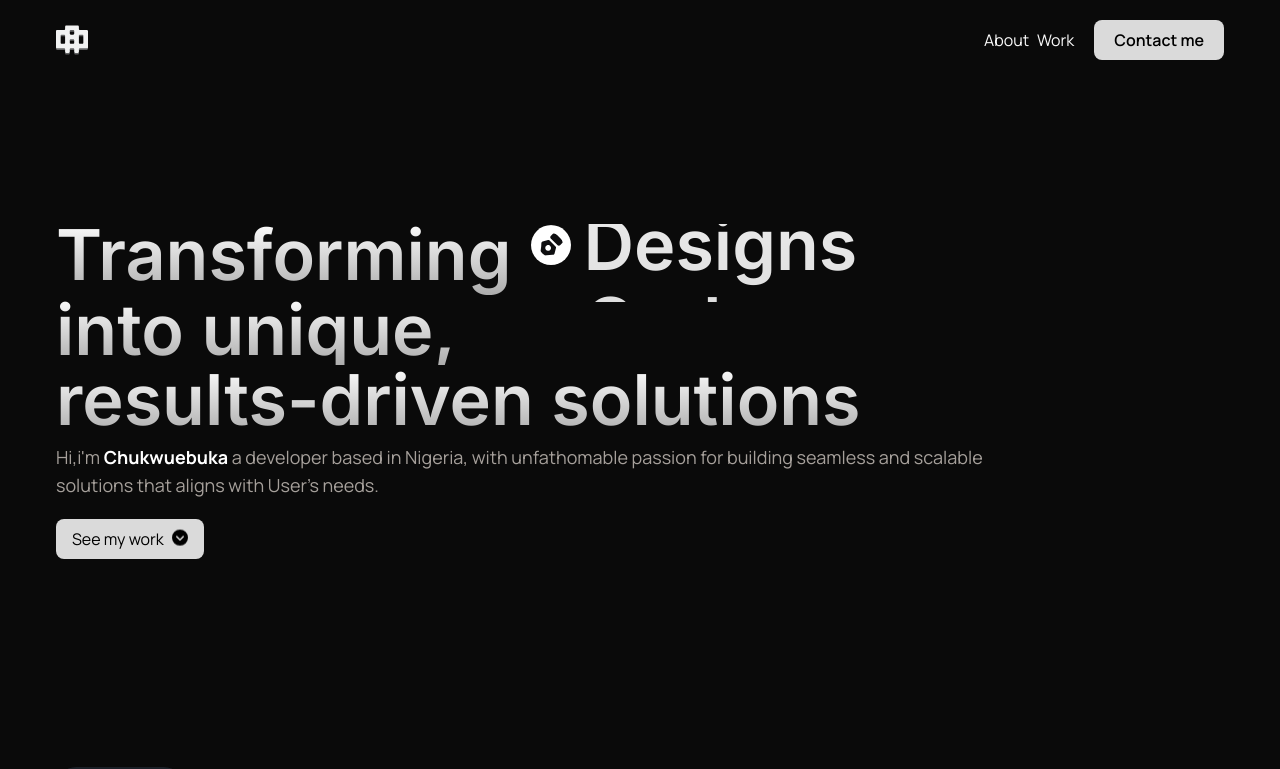
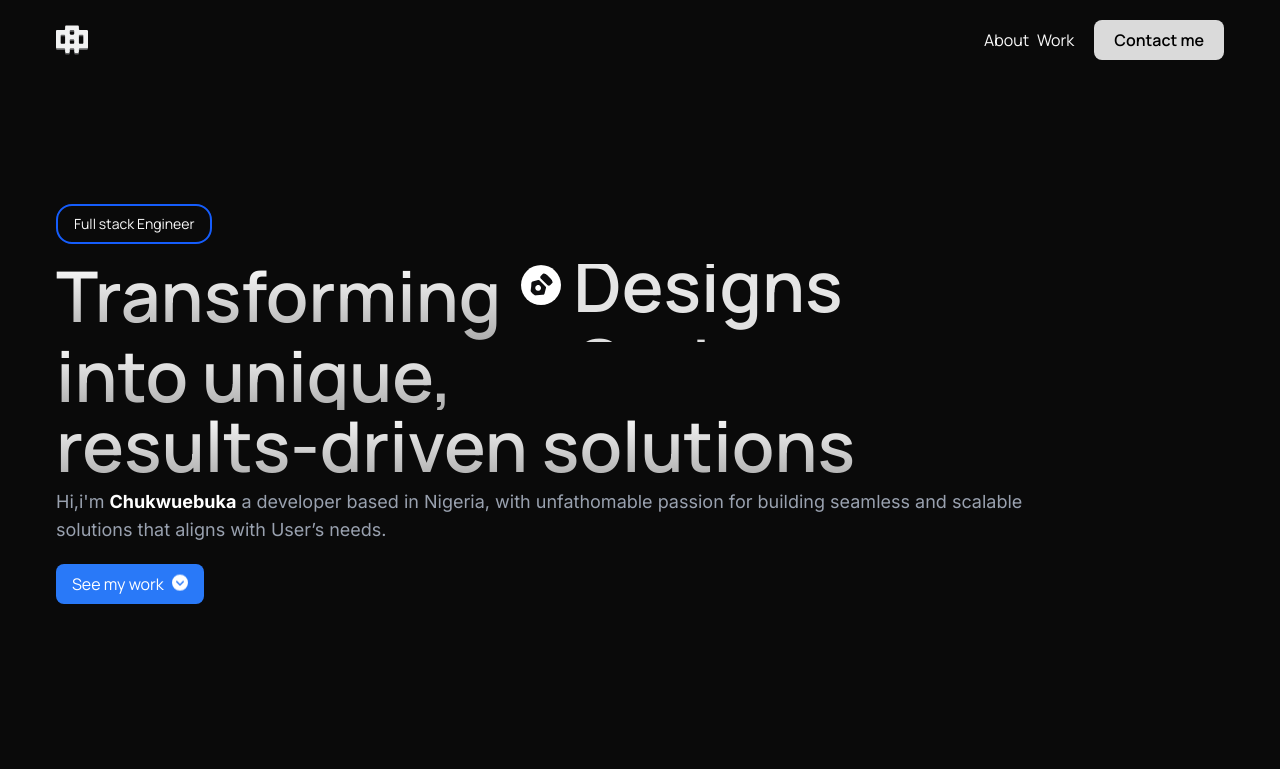
Before and after one commit to KeshiEmmanuel/portfolio-main, a React (Vite) app: page / in a window 1280 px wide. Shown: the top 769 px of the page. Built offline with nearby package versions, Linux system fonts and the light colour scheme.

Commit message:
fix some styling issues

```diff
--- a/src/components/ProjectCard.tsx
+++ b/src/components/ProjectCard.tsx
@@ -32,7 +32,7 @@ export default function ProjectCard({ project }: Props) {
                 opacity: 1,
                 stagger: 0.2,
                 duration: 1,
-                delay: 0.3 * project.projectId,
+                delay: 0.2 * project.projectId,
                 ease: "power1.inOut",
             }
         );
--- a/src/index.css
+++ b/src/index.css
@@ -9,7 +9,7 @@ body {
 }
 
 .section-padding {
-    @apply pt-[6rem] pb-[3rem] xl:pt-[10rem] xl:pb-[3rem];
+    @apply pt-[6rem] pb-[3rem] xl:pt-[9rem] xl:pb-[3rem];
 }
 .primary-font {
     font-family: "Manrope", sans-serif;
--- a/src/sections/Hero.tsx
+++ b/src/sections/Hero.tsx
@@ -35,7 +35,7 @@ function Hero() {
                 duration: 1.5,
                 scrollTrigger: {
                     trigger: ".hero-subheading",
-                    start: "top 70%",
+                    start: "top 80%",
                     toggleActions: "play reverse play reverse",
                 },
             }
@@ -44,9 +44,12 @@ function Hero() {
 
     return (
         <section className="section-padding">
+            <p className="border-blue-600 text-sm primary-font w-fit px-4 py-2 rounded-2xl mb-4 border-2">
+                Full stack Engineer
+            </p>
             <div className="flex flex-col font-bold primary-font">
-                <div className="hero-text secondary-font ">
-                    <h1 className="text-gradient sm:h-[60px] md:h-[65px] lg:h-[75px]">
+                <div className="hero-text primary-font ">
+                    <h1 className="text-gradient sm:h-[60px] md:h-[65px] lg:h-[80px]">
                         Transforming
                         <span className="slide">
                             <span className="wrapper text-gradient">
@@ -71,7 +74,7 @@ function Hero() {
                 </div>
             </div>
 
-            <p className="primary-font hero-subheading lg:text-lg text-stone-400 lg:pt-2 py-5 lg:pb-5">
+            <p className="secondary-font hero-subheading lg:text-lg text-gray-400 lg:pt-2 py-5 lg:pb-5">
                 Hi,i'm <strong className="text-white">Chukwuebuka</strong> a
                 developer based in Nigeria, with unfathomable passion for
                 building seamless and scalable{" "}
@@ -79,7 +82,7 @@ function Hero() {
                 solutions that aligns with User’s needs.
             </p>
             <a href="#work">
-                <button className="bg-white/85 primary-font rounded-md py-2 px-4 backdrop-blur-xl text-black flex items-center gap-2">
+                <button className="bg-blue-500/95 primary-font rounded-md py-2 px-4 backdrop-blur-xl text-white flex items-center gap-2">
                     See my work{" "}
                     <FaCircleChevronDown className="animate-bounce" />
                 </button>
```
